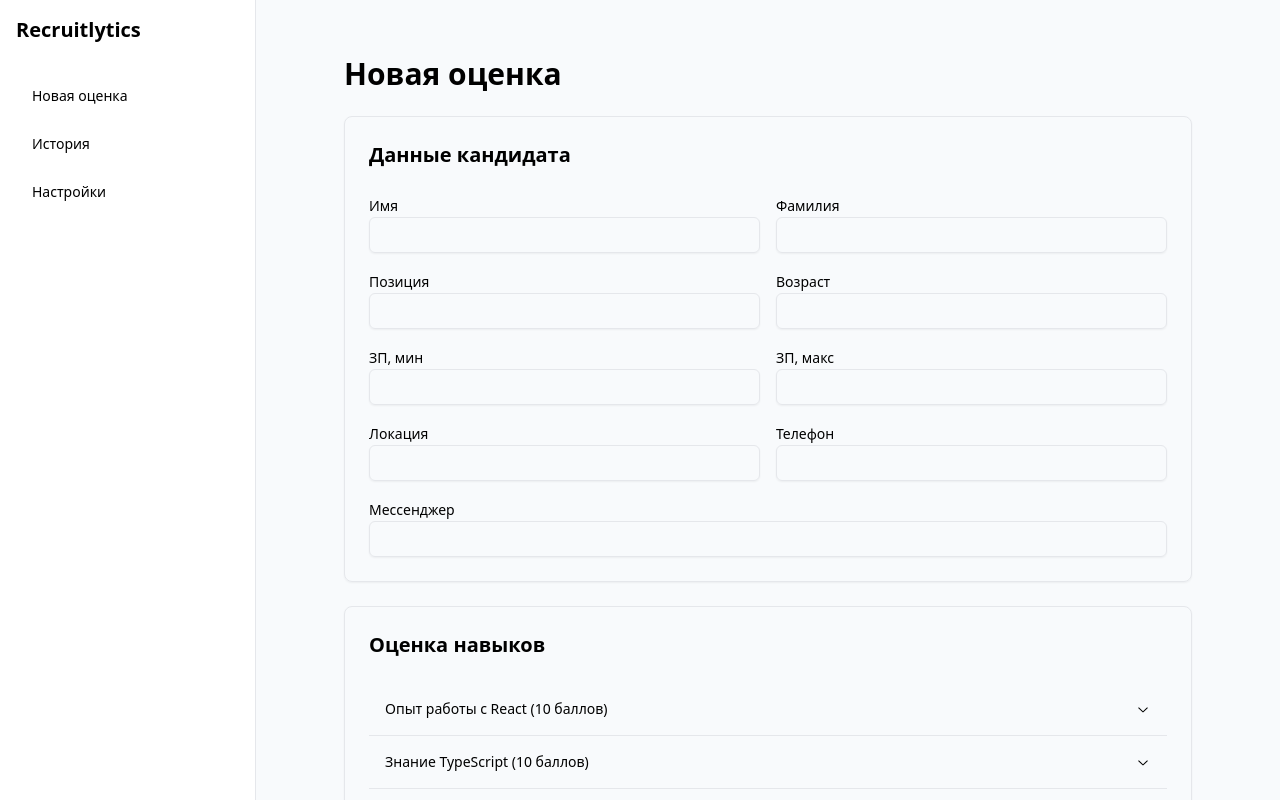
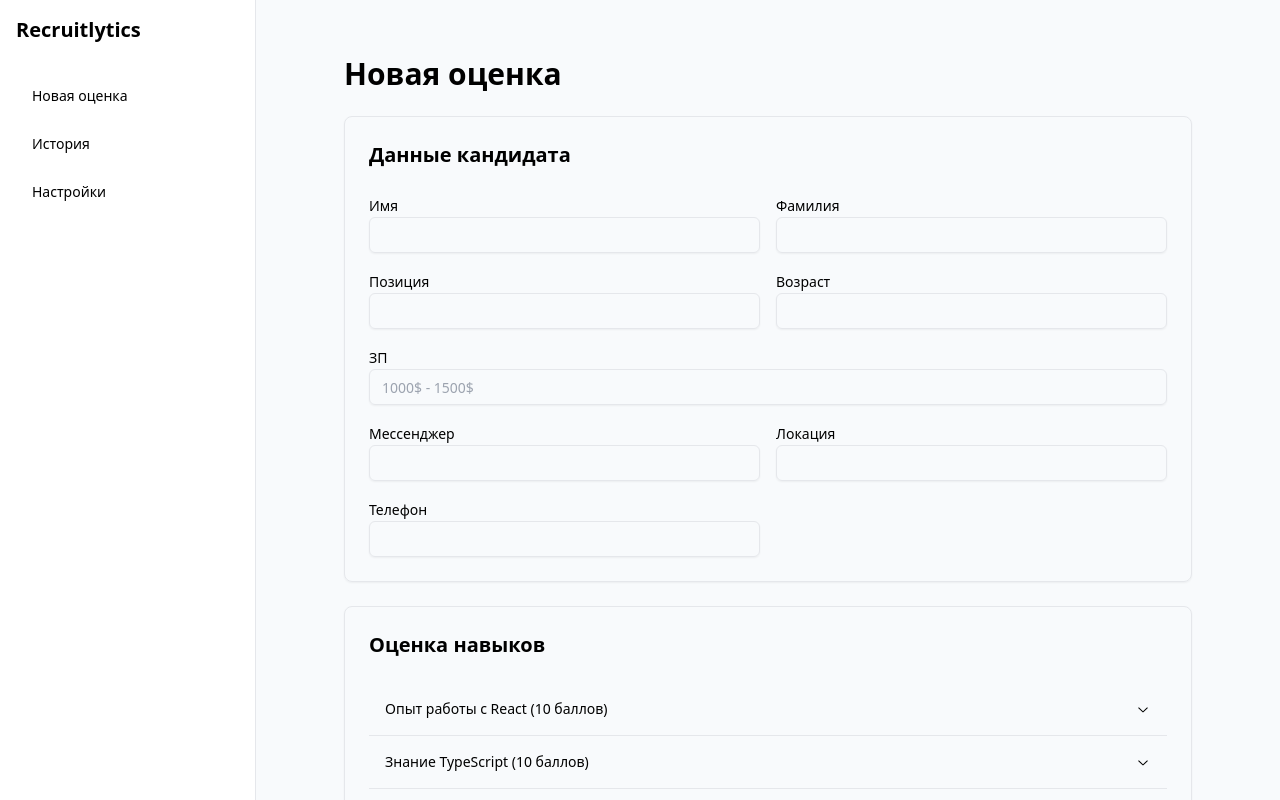
Before and after one commit to haaum666/Recruitlytics, a React (Vite) app: page / in a window 1280 px wide. Shown: the top 800 px of the page. Built offline with nearby package versions, Linux system fonts and the light colour scheme.

Commit message:
Update AssessmentPage.jsx

```diff
--- a/src/pages/AssessmentPage.jsx
+++ b/src/pages/AssessmentPage.jsx
@@ -15,8 +15,7 @@ function AssessmentPage() {
     firstName: '',
     lastName: '',
     age: '',
-    salaryMin: '',
-    salaryMax: '',
+    salary: '',
     location: '',
     phone: '',
     messenger: '',
@@ -167,13 +166,13 @@ function AssessmentPage() {
               <Label htmlFor="age">Возраст</Label>
               <Input id="age" type="number" value={candidateData.age} onChange={handleCandidateChange} />
             </div>
-            <div>
-              <Label htmlFor="salaryMin">ЗП, мин</Label>
-              <Input id="salaryMin" type="number" value={candidateData.salaryMin} onChange={handleCandidateChange} />
+            <div className="sm:col-span-2">
+              <Label htmlFor="salary">ЗП</Label>
+              <Input id="salary" value={candidateData.salary} onChange={handleCandidateChange} placeholder="1000$ - 1500$" />
             </div>
             <div>
-              <Label htmlFor="salaryMax">ЗП, макс</Label>
-              <Input id="salaryMax" type="number" value={candidateData.salaryMax} onChange={handleCandidateChange} />
+              <Label htmlFor="messenger">Мессенджер</Label>
+              <Input id="messenger" value={candidateData.messenger} onChange={handleCandidateChange} />
             </div>
             <div>
               <Label htmlFor="location">Локация</Label>
@@ -182,10 +181,6 @@ function AssessmentPage() {
             <div>
               <Label htmlFor="phone">Телефон</Label>
               <Input id="phone" type="tel" value={candidateData.phone} onChange={handleCandidateChange} />
-            </div>
-            <div className="sm:col-span-2">
-              <Label htmlFor="messenger">Мессенджер</Label>
-              <Input id="messenger" value={candidateData.messenger} onChange={handleCandidateChange} />
             </div>
           </div>
         </CardContent>
```
